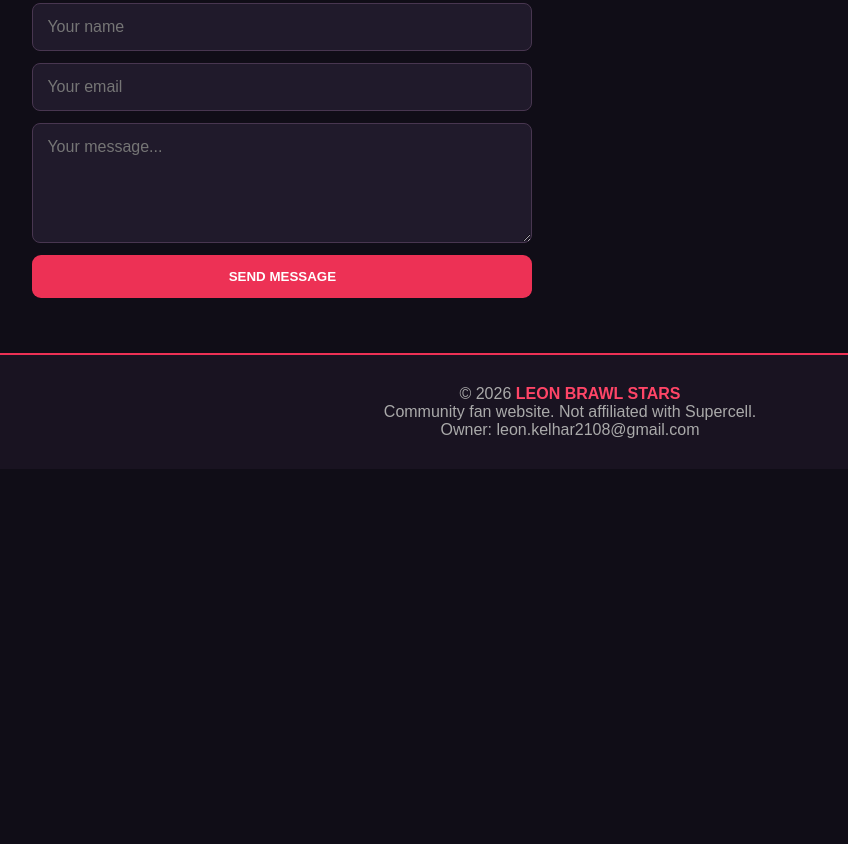
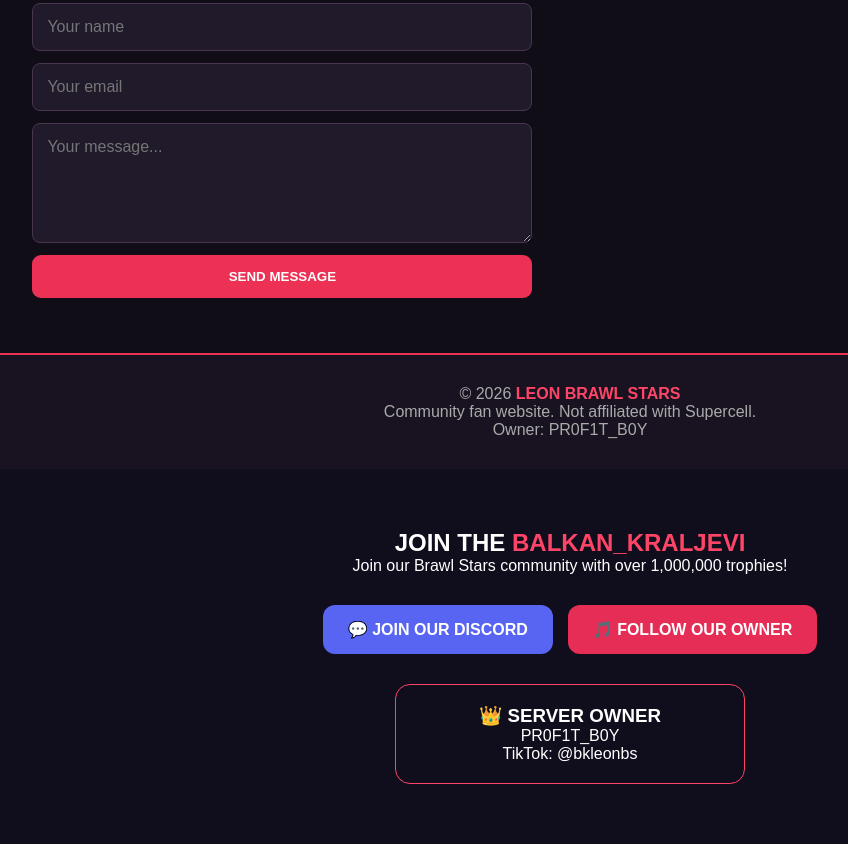
Before and after one commit to leon8378/leon-brawl-stars, a plain HTML site: page index.html in a window 1280 px wide. Shown: the part 1996-2840 px from the top of the page, without its empty margins (70-918 px from the left). Before the commit the page ends 2465 px from the top, so only its background shows below. Drawn offline with Linux system fonts and the light colour scheme.

Commit message:
Update footer owner and add community section
Added community section with Discord and TikTok links.

```diff
--- a/index.html
+++ b/index.html
@@ -232,7 +232,7 @@ footer strong{color:#ff4567}
 <footer>
  <p>© 2026 <strong>LEON BRAWL STARS</strong></p>
  <p>Community fan website. Not affiliated with Supercell.</p>
- <p>Owner: leon.kelhar2108@gmail.com</p>
+ <p>Owner: PR0F1T_B0Y</p>
 </footer>
 
 <script>
@@ -262,3 +262,72 @@ document.getElementById("contactForm")
 
 </body>
 </html>
+
+<section id="community" class="community-section">
+  <h2>JOIN THE <span>BALKAN_KRALJEVI</span></h2>
+  <p>Join our Brawl Stars community with over 1,000,000 trophies!</p>
+
+  <div class="community-buttons">
+    <a href="https://discord.gg/wEY5EWWk6"
+       target="_blank" class="discord-btn">
+       💬 JOIN OUR DISCORD
+    </a>
+
+    <a href="https://www.tiktok.com/@bkleonbs"
+       target="_blank" class="tiktok-btn">
+       🎵 FOLLOW OUR OWNER
+    </a>
+  </div>
+
+  <div class="owner-card">
+    <h3>👑 SERVER OWNER</h3>
+    <p>PR0F1T_B0Y</p>
+    <p>TikTok: @bkleonbs</p>
+  </div>
+</section>
+
+<style>
+.community-section {
+  text-align: center;
+  padding: 60px 15px;
+  background: #100d1c;
+  color: white;
+}
+
+.community-section h2 span {
+  color: #ff4567;
+}
+
+.community-buttons {
+  display: flex;
+  flex-wrap: wrap;
+  justify-content: center;
+  gap: 15px;
+  margin: 30px 0;
+}
+
+.community-buttons a {
+  padding: 15px 25px;
+  border-radius: 12px;
+  color: white;
+  text-decoration: none;
+  font-weight: bold;
+  transition: 0.25s;
+}
+
+.discord-btn { background: #5865F2; }
+.tiktok-btn { background: #e52d55; }
+
+.community-buttons a:hover {
+  transform: scale(1.06);
+  filter: brightness(1.2);
+}
+
+.owner-card {
+  border: 1px solid #ff4567;
+  border-radius: 15px;
+  padding: 20px;
+  max-width: 350px;
+  margin: 30px auto 0;
+}
+</style>
```
